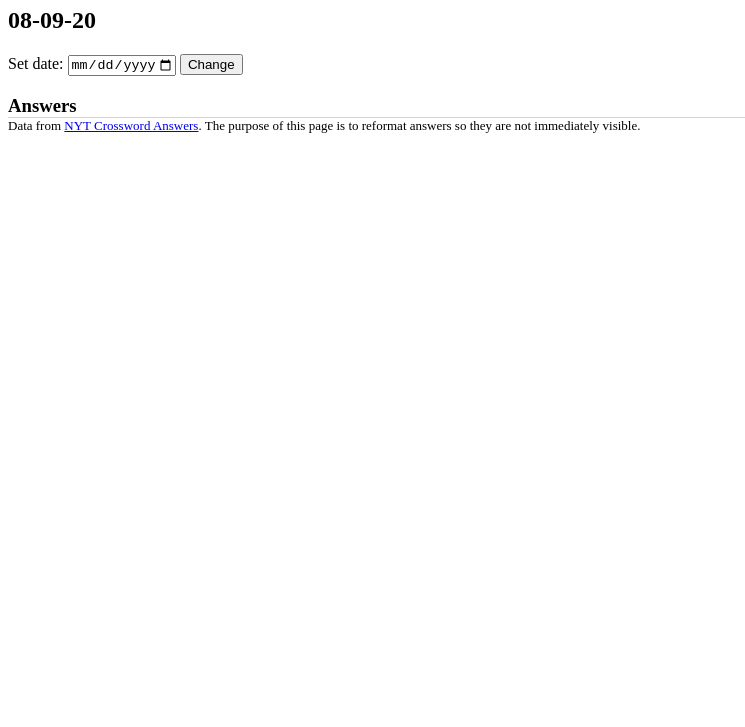
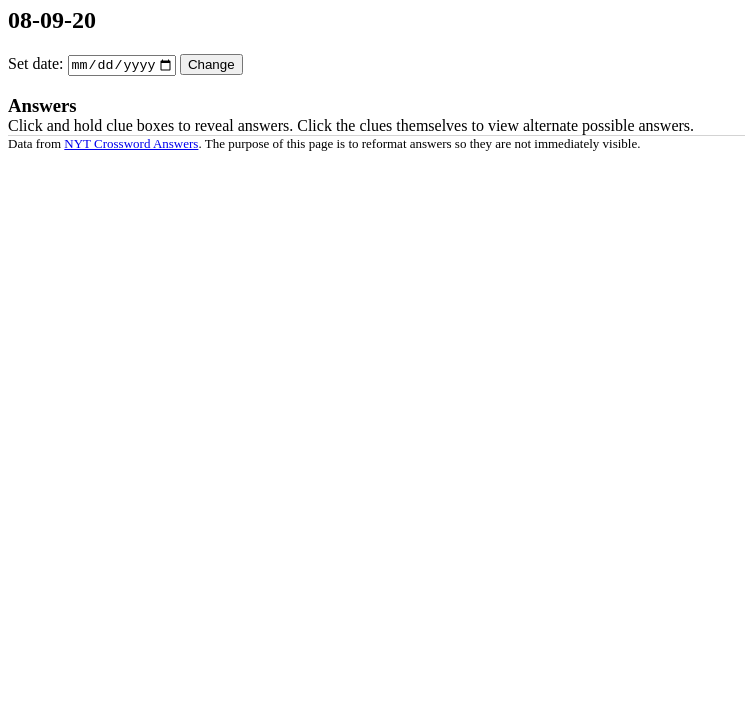
Before and after one commit to battological/nytcrosswords, a website with bundled scripts: page dist/index.html in a window 1280 px wide. Shown: the part 73-800 px from the top of the page, without its empty margins (0-745 px from the left). Built offline with nearby package versions, Linux system fonts and the light colour scheme; no server answers.

Commit message:
added instructions

```diff
--- a/dist/index.html
+++ b/dist/index.html
@@ -50,6 +50,7 @@
             </form>
         </div>
         <h3 style="margin-bottom: 0;">Answers</h3>
+        <div class="instructions">Click and hold clue boxes to reveal answers. Click the clues themselves to view alternate possible answers.</div>
         <div id="answers-container"></div>
         <footer>Data from <a href="https://nytcrosswordanswers.org/">NYT Crossword Answers</a>.
             The purpose of this page is to reformat answers so they are not immediately visible.</footer>
```
